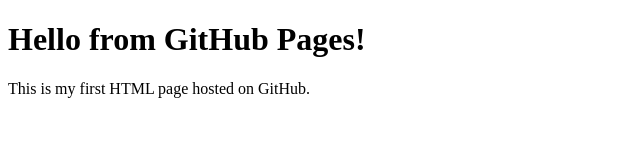
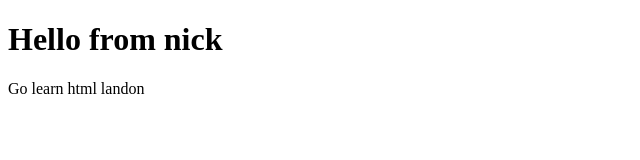
Before and after one commit to niclindb/niclindb, a plain HTML site: page index.html in a window 1280 px wide. Shown: the whole page, without its empty margins (0-640 px from the left). Drawn offline with Linux system fonts and the light colour scheme.

Commit message:
Update index.html

```diff
--- a/index.html
+++ b/index.html
@@ -6,7 +6,7 @@
             <title>My GitHub Page</title>
         </head>
         <body>
-            <h1>Hello from GitHub Pages!</h1>
-            <p>This is my first HTML page hosted on GitHub.</p>
+            <h1>Hello from nick</h1>
+            <p>Go learn html landon</p>
         </body>
         </html>
```
